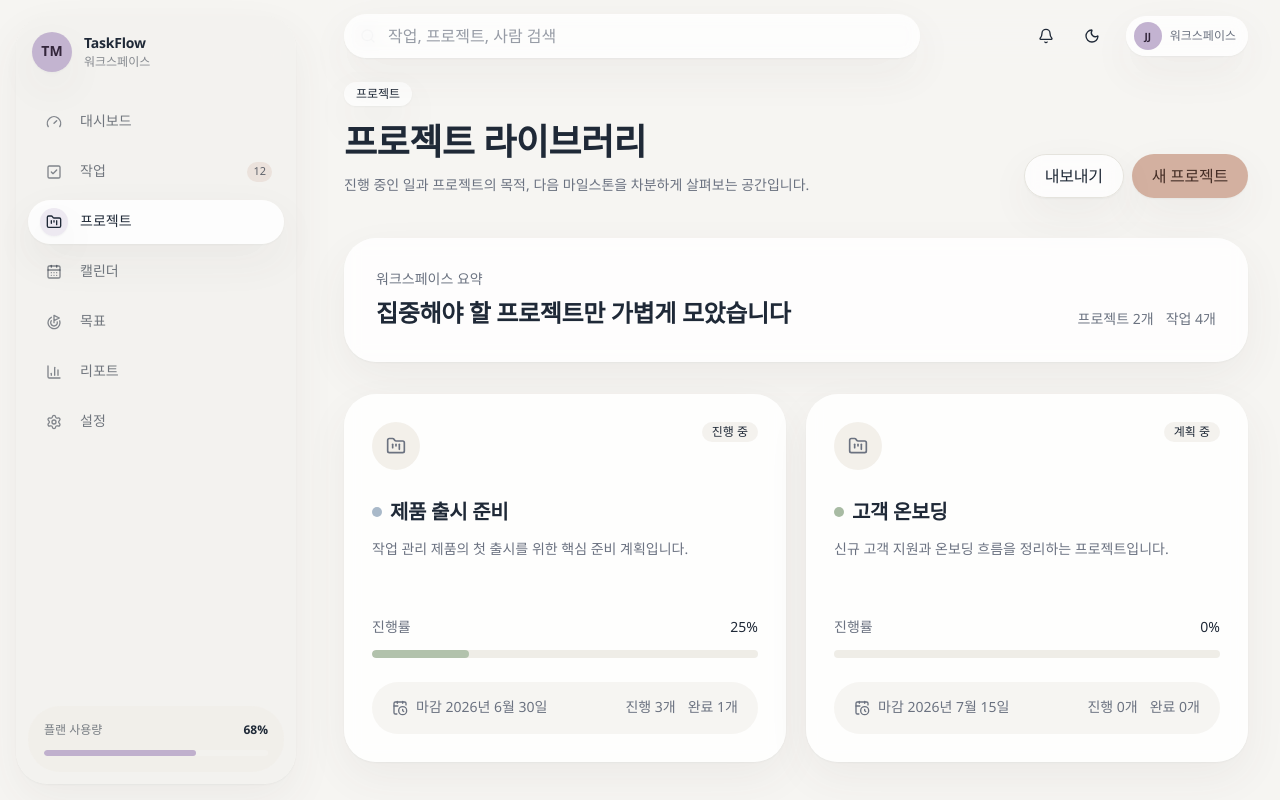
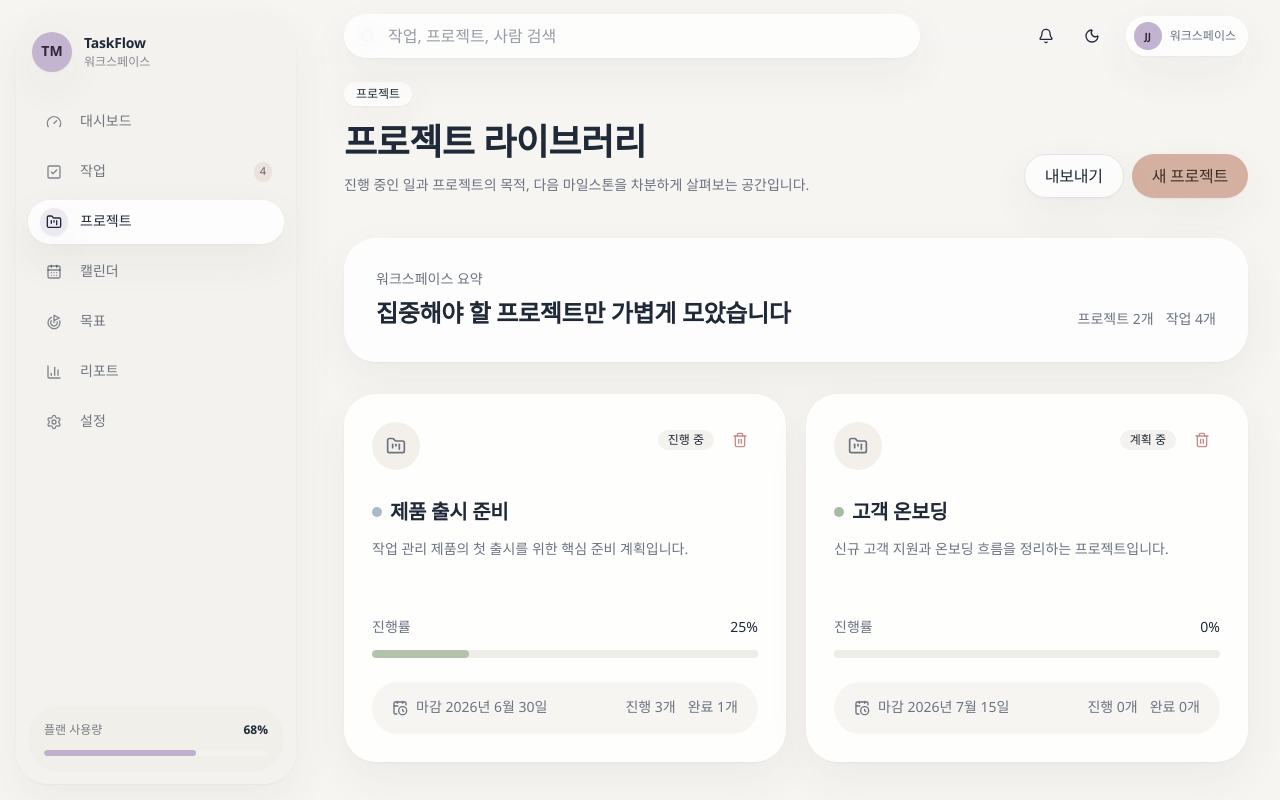
Before and after one commit to tkfkdgojjy-debug/taskflow, a Next.js app: page /projects in a window 1280 px wide. Built offline with nearby package versions, Linux system fonts and the light colour scheme; a web font is replaced by a local one.

Commit message:
Fix counts and project deletion

```diff
--- a/src/app/projects/page.tsx
+++ b/src/app/projects/page.tsx
@@ -1,6 +1,5 @@
 import { ProjectsPage } from "@/features/projects/projects-page";
-import { mockProjects, mockTasks } from "@/data/mock-data";
 
 export default function ProjectsRoute() {
-  return <ProjectsPage projects={mockProjects} tasks={mockTasks} />;
+  return <ProjectsPage />;
 }
--- a/src/components/layout/sidebar.tsx
+++ b/src/components/layout/sidebar.tsx
@@ -1,3 +1,5 @@
+"use client";
+
 import Link from "next/link";
 import {
   BarChart3,
@@ -10,6 +12,7 @@ import {
 } from "lucide-react";
 import { Badge } from "@/components/ui/badge";
 import { cn } from "@/lib/utils";
+import { useTaskStore } from "@/store/task-store";
 
 const navigationItems = [
   { label: "대시보드", href: "/", icon: Gauge },
@@ -27,6 +30,8 @@ interface SidebarProps {
 }
 
 export function Sidebar({ activePath = "/", onNavigate }: SidebarProps) {
+  const taskCount = useTaskStore((state) => state.tasks.length);
+
   return (
     <aside className="flex h-full w-[280px] flex-col rounded-2xl bg-sidebar/88 text-sidebar-foreground shadow-sm backdrop-blur-xl">
       <div className="flex h-[72px] items-center gap-3 px-4">
@@ -65,9 +70,9 @@ export function Sidebar({ activePath = "/", onNavigate }: SidebarProps) {
                 <Icon className="size-4" />
               </span>
               <span className="flex-1">{item.label}</span>
-              {item.label === "작업" ? (
+              {item.href === "/tasks" ? (
                 <Badge className="h-5 border-0 bg-terracotta/18 px-1.5 text-[11px] text-sidebar-foreground/70">
-                  12
+                  {taskCount}
                 </Badge>
               ) : null}
             </Link>
--- a/src/features/projects/projects-page.tsx
+++ b/src/features/projects/projects-page.tsx
@@ -1,12 +1,12 @@
-import { CalendarClock, FolderKanban } from "lucide-react";
+"use client";
+
+import { useState } from "react";
+import { CalendarClock, FolderKanban, Trash2 } from "lucide-react";
 import { Badge } from "@/components/ui/badge";
 import { Button } from "@/components/ui/button";
-import type { Project, Task } from "@/types";
-
-interface ProjectsPageProps {
-  projects: Project[];
-  tasks: Task[];
-}
+import { ConfirmDialog } from "@/components/ui/confirm-dialog";
+import { useTaskStore } from "@/store/task-store";
+import type { Task } from "@/types";
 
 function formatDate(value?: string) {
   if (!value) return "날짜 없음";
@@ -32,8 +32,19 @@ function getProjectStats(projectId: string, tasks: Task[]) {
   };
 }
 
-export function ProjectsPage({ projects, tasks }: ProjectsPageProps) {
+export function ProjectsPage() {
+  const projects = useTaskStore((state) => state.projects);
+  const tasks = useTaskStore((state) => state.tasks);
+  const deleteProject = useTaskStore((state) => state.deleteProject);
+  const [deleteProjectId, setDeleteProjectId] = useState<string | null>(null);
   const totalTasks = tasks.length;
+  const projectToDelete = projects.find((project) => project.id === deleteProjectId);
+
+  function confirmDeleteProject() {
+    if (!deleteProjectId) return;
+    deleteProject(deleteProjectId);
+    setDeleteProjectId(null);
+  }
 
   return (
     <div className="mx-auto flex w-full max-w-6xl flex-col gap-8">
@@ -79,9 +90,21 @@ export function ProjectsPage({ projects, tasks }: ProjectsPageProps) {
                 <div className="grid size-12 place-items-center rounded-2xl bg-warm-beige/28 text-muted-foreground">
                   <FolderKanban className="size-5" />
                 </div>
-                <Badge variant="outline" className="rounded-full border-0 bg-muted/70 capitalize">
-                  {project.status === "active" ? "진행 중" : "계획 중"}
-                </Badge>
+                <div className="flex items-center gap-2">
+                  <Badge variant="outline" className="rounded-full border-0 bg-muted/70 capitalize">
+                    {project.status === "active" ? "진행 중" : "계획 중"}
+                  </Badge>
+                  <Button
+                    type="button"
+                    variant="ghost"
+                    size="icon"
+                    className="size-9 text-destructive hover:bg-destructive/10"
+                    aria-label={`${project.name} 삭제`}
+                    onClick={() => setDeleteProjectId(project.id)}
+                  >
+                    <Trash2 />
+                  </Button>
+                </div>
               </div>
 
               <div className="mt-7">
@@ -116,6 +139,17 @@ export function ProjectsPage({ projects, tasks }: ProjectsPageProps) {
           );
         })}
       </section>
+
+      <ConfirmDialog
+        confirmLabel="삭제"
+        description={`${
+          projectToDelete?.name ?? "선택한 프로젝트"
+        }와 연결된 작업이 함께 삭제됩니다. 이 작업은 되돌릴 수 없습니다.`}
+        isOpen={Boolean(deleteProjectId)}
+        onClose={() => setDeleteProjectId(null)}
+        onConfirm={confirmDeleteProject}
+        title="프로젝트를 삭제할까요?"
+      />
     </div>
   );
 }
--- a/src/store/task-store.ts
+++ b/src/store/task-store.ts
@@ -36,6 +36,7 @@ interface TaskState {
   resetFilters: () => void;
   clearTasks: () => void;
   createTask: (input: CreateTaskInput) => Task;
+  deleteProject: (projectId: ID) => void;
   updateTask: (taskId: ID, patch: Partial<Task>) => void;
   deleteTask: (taskId: ID) => void;
   moveTask: (input: MoveTaskInput) => void;
@@ -122,6 +123,20 @@ export const useTaskStore = create<TaskState>()(
           set((state) => ({ tasks: [...state.tasks, task] }));
           return task;
         },
+        deleteProject: (projectId) =>
+          set((state) => {
+            const nextProjects = state.projects.filter((project) => project.id !== projectId);
+            const nextSelectedProjectId =
+              state.selectedProjectId === projectId
+                ? nextProjects[0]?.id ?? ""
+                : state.selectedProjectId;
+
+            return {
+              projects: nextProjects,
+              selectedProjectId: nextSelectedProjectId,
+              tasks: state.tasks.filter((task) => task.projectId !== projectId),
+            };
+          }),
         updateTask: (taskId, patch) =>
           set((state) => ({
             tasks: state.tasks.map((task) => {
@@ -179,6 +194,7 @@ export const useTaskStore = create<TaskState>()(
         name: "task-management-store-ko",
         storage: createJSONStorage(() => localStorage),
         partialize: (state) => ({
+          projects: state.projects,
           tasks: state.tasks,
           selectedWorkspaceId: state.selectedWorkspaceId,
           selectedProjectId: state.selectedProjectId,
```
